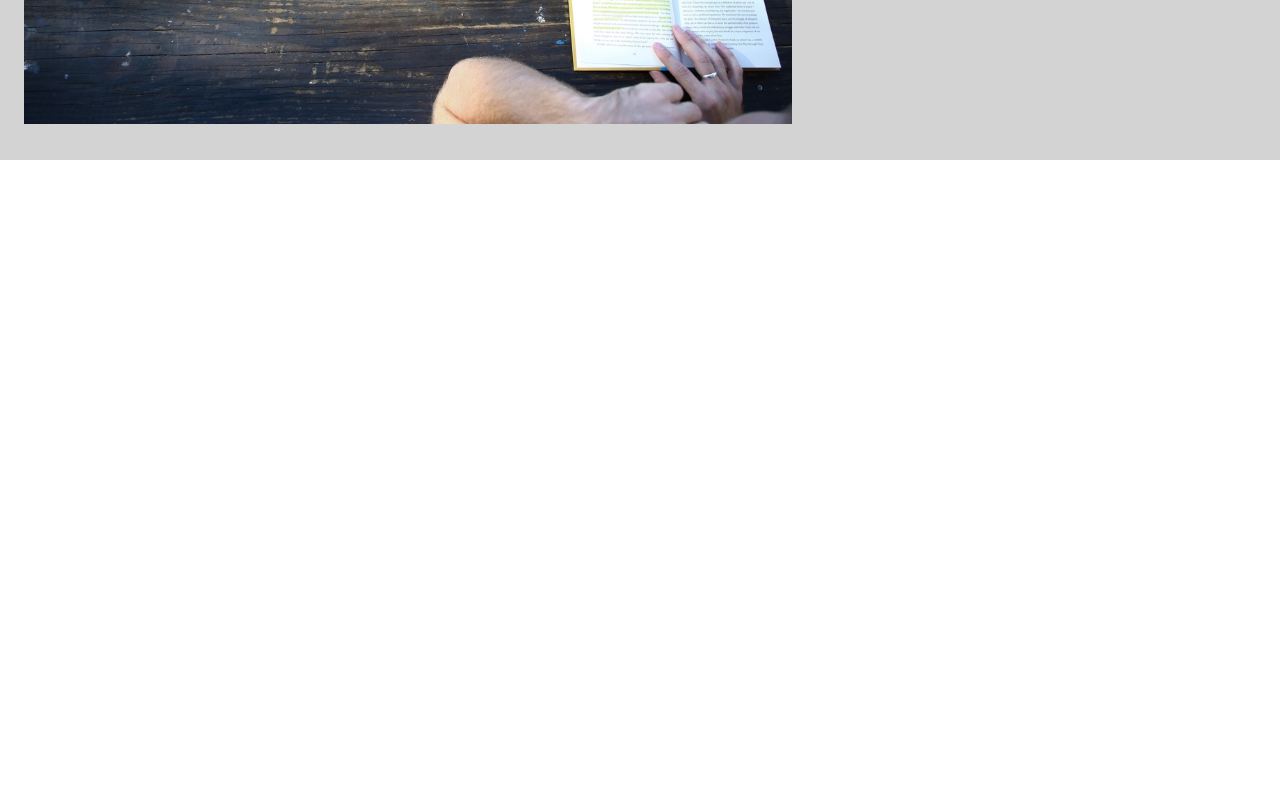
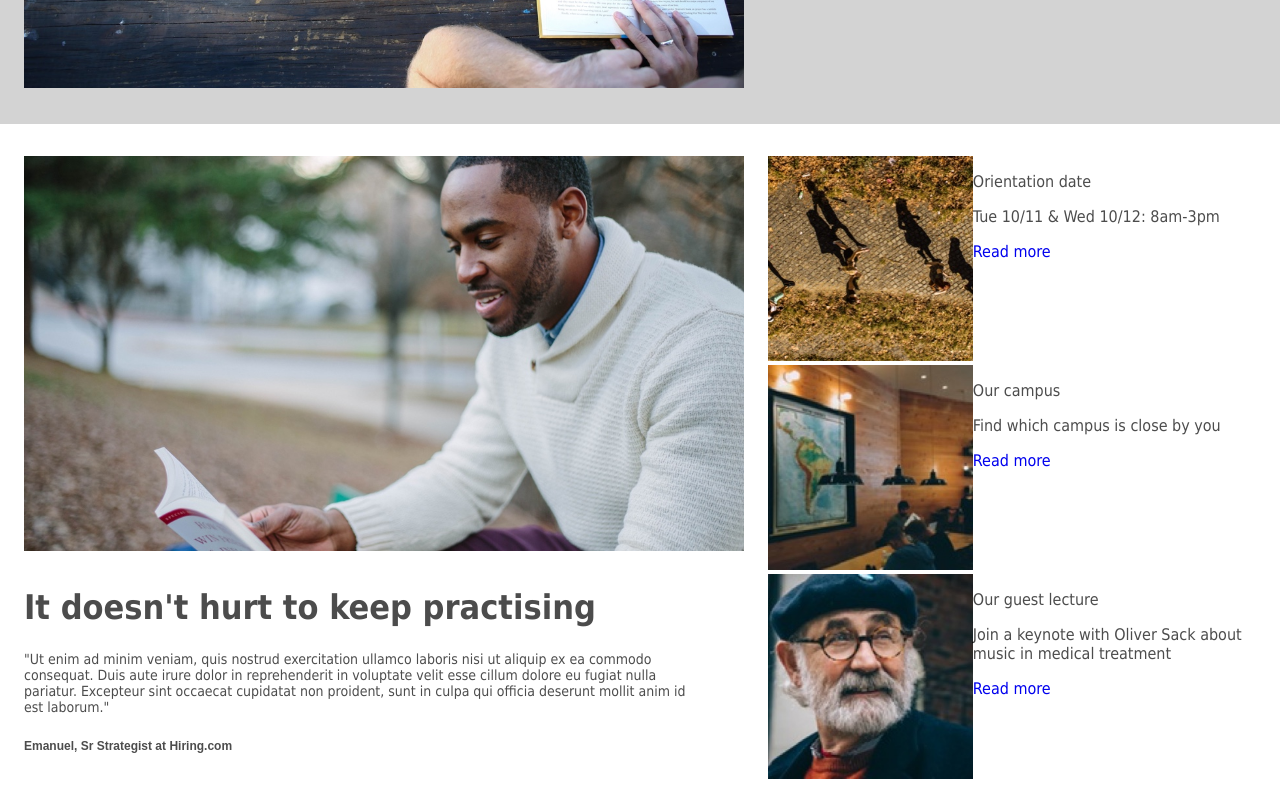
Before and after one commit to Magdalabno/Colmaracademy, a plain HTML site: page index.html in a window 1280 px wide. Shown: the part 540-1341 px from the top of the page. Before the commit the page ends 800 px from the top, so only its background shows below. Drawn offline with Linux system fonts and the light colour scheme.

Commit message:
Add next content information in html and css

```diff
--- a/index.html
+++ b/index.html
@@ -33,6 +33,50 @@
                     <a class="button" href="#">Start here</a>
                 </div>
             </div>
+            <div class="information">
+                <div class="informationleft">
+                    <img src="resources/images/information-main.jpg" alt="Reading man">
+                    <h2>It doesn't hurt to keep practising</h2>
+                    <blockquote>
+                        <p>"Ut enim ad minim veniam, quis nostrud exercitation ullamco laboris nisi ut aliquip ex ea commodo consequat. Duis aute irure dolor in reprehenderit in voluptate velit esse cillum dolore eu fugiat nulla pariatur. Excepteur sint occaecat cupidatat non proident, sunt in culpa qui officia deserunt mollit anim id est laborum."</p>
+                        <footer>Emanuel, Sr Strategist at Hiring.com</footer>
+                    </blockquote>
+                </div>
+                <div class="informationright">
+                    <div class="infimg">
+                        <div class="infimgleft">
+                            <img src="resources/images/information-orientation.jpg">
+                        </div>
+                        <div class="infimgright">
+                            <p class="title">Orientation date</p>
+                            <p>Tue 10/11 & Wed 10/12: 8am-3pm</p>
+                            <a class="read" href="#">Read more</a>
+                        </div>
+                    </div>
+                    <div class="infimg">
+                        <div class="infimgleft">
+                            <img src="resources/images/information-campus.jpg">
+                        </div>
+                        <div class="infimgright">
+                            <p class="title">Our campus</p>
+                            <p>Find which campus is close by you</p>
+                            <a class="read" href="#">Read more</a>
+                        </div>
+                    </div>
+                    <div class="infimg">
+                        <div class="infimgleft">
+                            <img src="resources/images/information-guest-lecture.jpg">
+                        </div>
+                        <div class="infimgright">
+                            <p class="title">Our guest lecture</p>
+                            <p>Join a keynote with Oliver Sack about music in medical treatment</p>
+                            <a class="read" href="#">Read more</a>
+                        </div>
+                    </div>
+                </div>
+            </div>
+
+
         </main>
 
     </body>
--- a/resources/style.css
+++ b/resources/style.css
@@ -27,6 +27,7 @@ nav {
 }
 .menu a:hover {
     text-decoration: underline;
+    transition: 0.7s;
 }
 ul {
     list-style: none;
@@ -56,14 +57,15 @@ li {
 }
 .startimage {
     width: 60%;
+    padding: 2rem 1.5rem;
 }
 .startimage img {
     width: 100%;
-    margin: 2rem 0 2rem 1.5rem;
+    height: auto;
 }
 .starttext {
-    width: 30%;
-    margin: 7rem 4rem 4rem 4rem;
+    width: 40%;
+
 }
 .starttext p {
     font-size: 1.25rem;
@@ -79,5 +81,51 @@ li {
     font-weight: 600;
 }
 .button:hover {
-    color: yellow;
+    color: gold;
+    transition: 0.5s;
 }
+.information {
+    display: flex;
+    color: rgba(0, 0, 0, 0.7);
+}
+.informationleft {
+    width: 60%;
+    padding: 2rem 1.5rem;
+}
+.informationleft img {
+    width: 100%;
+    height: auto;
+}
+.informationleft blockquote {
+    margin-left: 0;
+}
+.informationleft h2 {
+    margin: 2rem 0 1.5rem 0;
+    font-size: 2.125rem;
+}
+.informationleft blockquote>p {
+    font-size: 0.875rem;
+}
+.informationleft blockquote>footer {
+    font-size: 0.75rem;
+    font-family: Arial, Helvetica, sans-serif;
+    font-weight: bold;
+    margin-top: 1.5rem;
+}
+.informationright {
+    width: 40%;
+    padding-top: 2rem;
+}
+.infimg {
+    display: flex;
+}
+.infimgleft {
+    width: 40%;
+}
+.infimgleft img {
+    width: 100%;
+    height: auto;
+}
+.infimgright {
+    width: 60%;
+}
```
